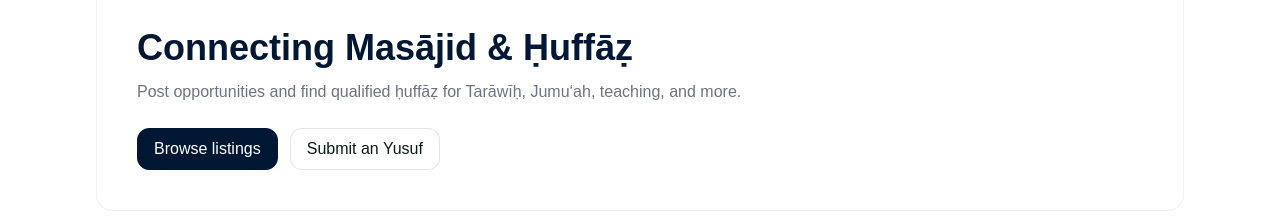
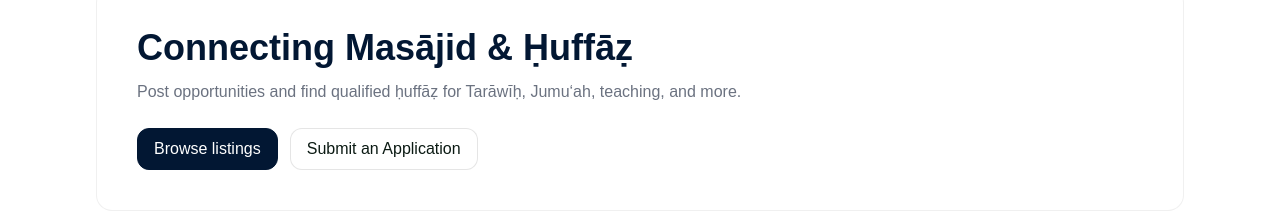
Before and after one commit to Zaydqadri/OTO_Web_Dev, a Next.js app: page / in a window 1280 px wide. Shown: the part 190-410 px from the top of the page. Built offline with nearby package versions, Linux system fonts and the light colour scheme.

Commit message:
Testing 2

```diff
--- a/src/pages/index.tsx
+++ b/src/pages/index.tsx
@@ -16,7 +16,7 @@ export default function Home() {
           </a>
           <a href="/apply"
              className="inline-flex items-center rounded-xl border border-[color:rgb(0_0_0_/_0.10)] bg-white px-4 py-2 text-[var(--ink)] hover:bg-[var(--brand-50)]">
-            Submit an Yusuf
+            Submit an Application
           </a>
         </div>
       </div>
```
